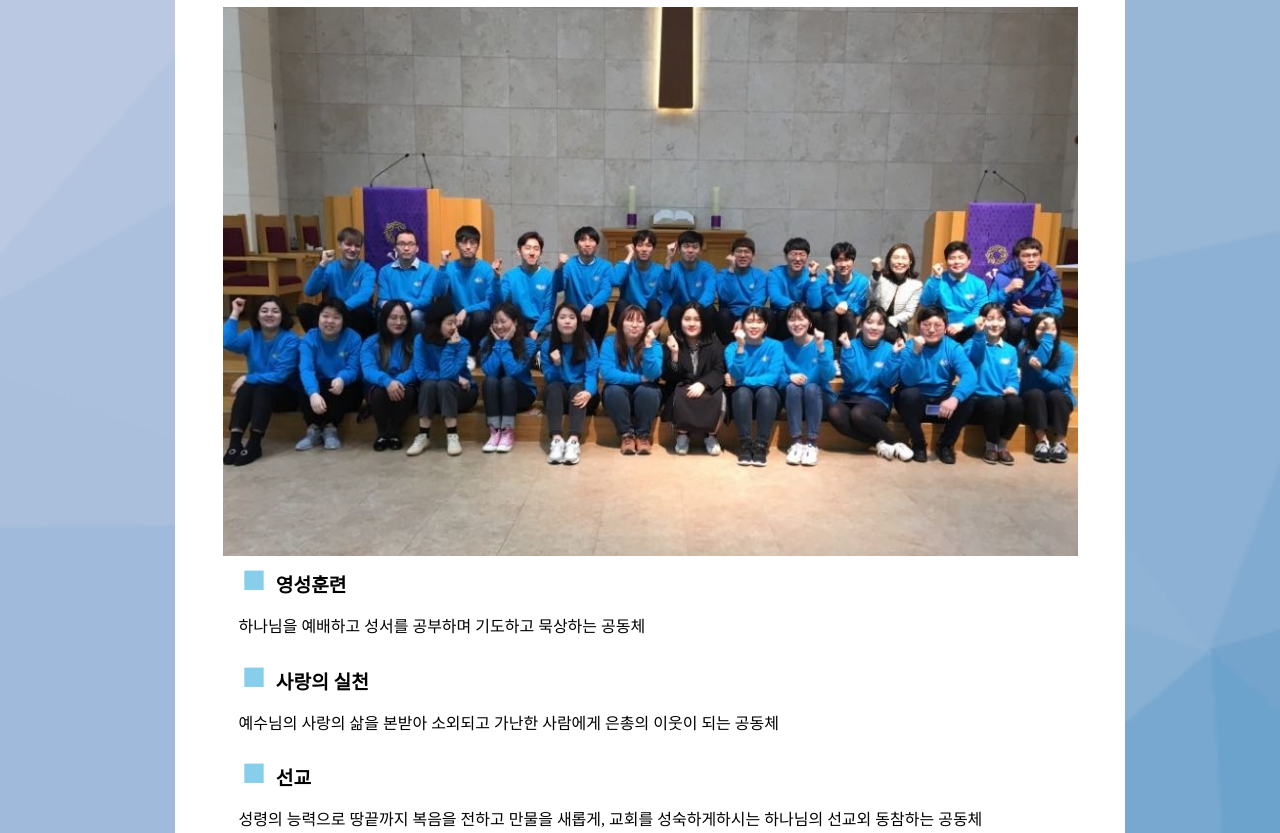
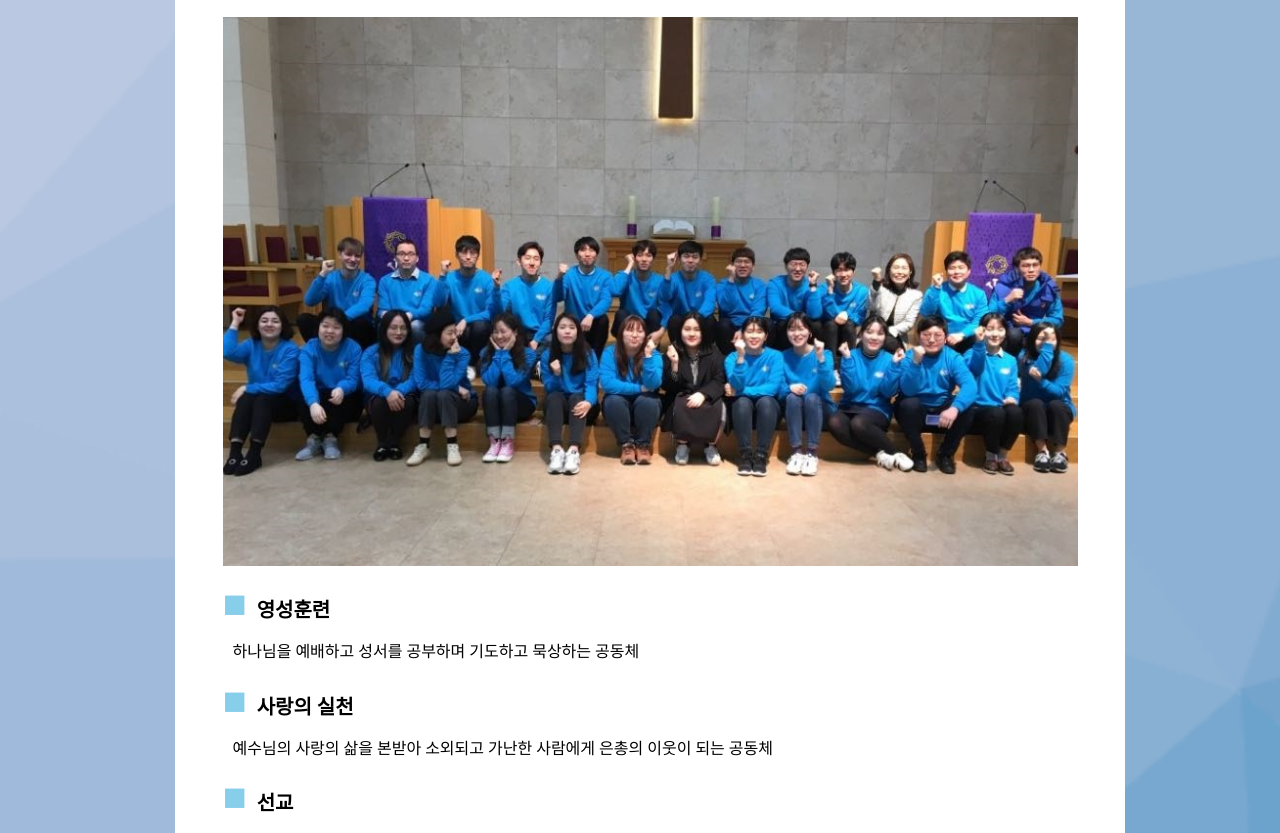
Before and after one commit to caucasianasian/portfolio, a plain HTML site: page church2/intro.html in a window 1280 px wide. Shown: the part 103-936 px from the top of the page. Drawn offline with Linux system fonts and the light colour scheme.

Commit message:
Update introstyle.css

```diff
--- a/church2/sources/stylesheets/introstyle.css
+++ b/church2/sources/stylesheets/introstyle.css
@@ -33,10 +33,13 @@
 }
 .churchImage{
 	width: 90%;
+	padding-top: 10px;
 }
 .content{
+	padding-top: 15px;
 	width: 90%;
 	text-align: left;
+	padding-bottom: 15px;
 }
 ul{
 	list-style: none;
@@ -44,9 +47,8 @@ ul{
 	margin: 0;
 }
  li{
- 	padding-left: 1em;
  	font-weight: 600;
- 	font-size: 1.2em;
+ 	font-size: 20px;
  }
  li:before{
  	content: "■ ";
@@ -54,5 +56,5 @@ ul{
  	font-size: 40px;
  }
  ul > p{
- 	padding-left: 1em;
+ 	padding-left: 10px;
  }
```
